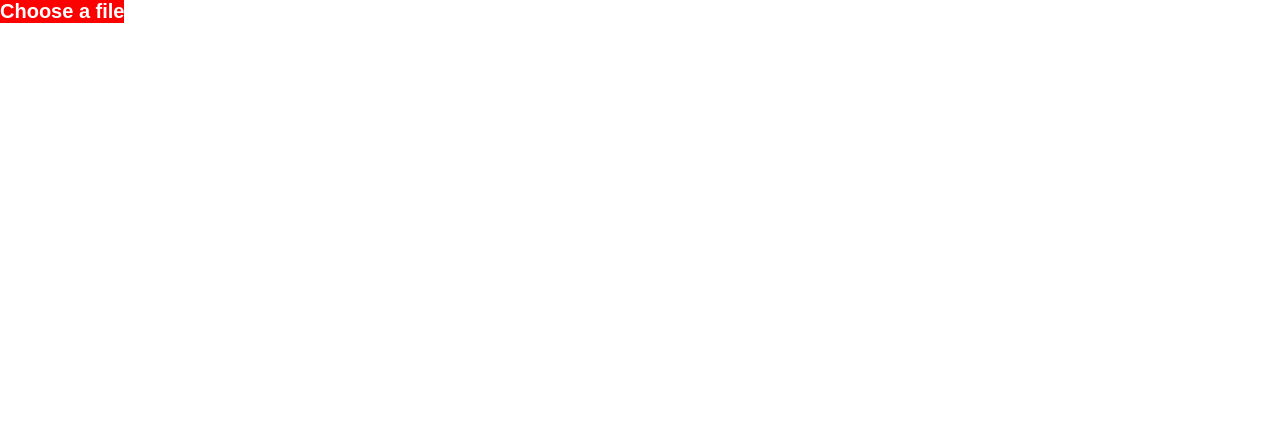
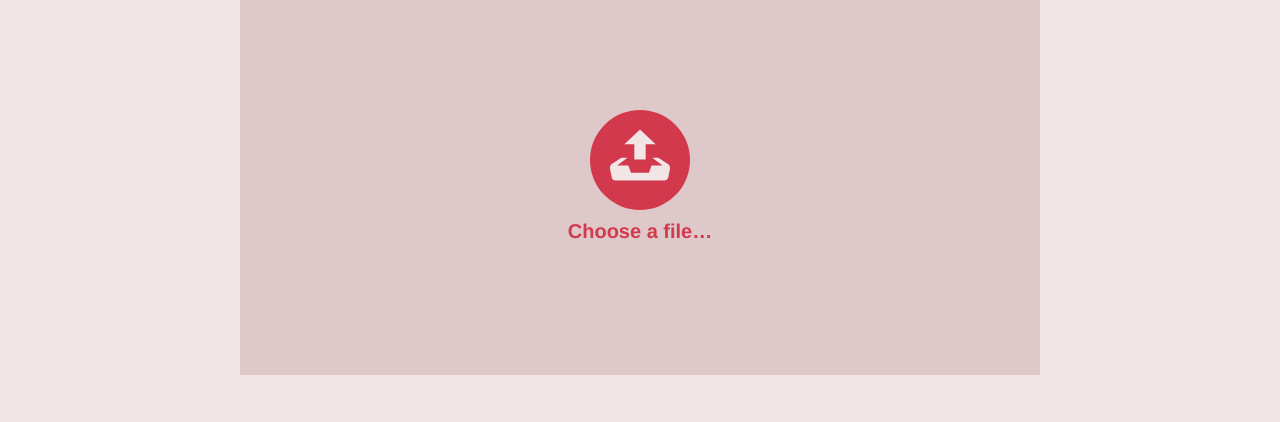
Before and after one commit to cclearner-happen/DM-project, a Flask app: page / in a window 1280 px wide. Shown: the top 422 px of the page. Run offline with Flask 2, Linux system fonts and the light colour scheme.

Commit message:
change some file structures and add some styles

```diff
--- /dev/null
+++ b/static/css/component.css
@@ -0,0 +1,68 @@
+.inputfile + label {
+  max-width: 80%;
+  font-size: 1.25rem;
+  /* 20px */
+  font-weight: 700;
+  text-overflow: ellipsis;
+  white-space: nowrap;
+  cursor: pointer;
+  display: inline-block;
+  overflow: hidden;
+  padding: 0.625rem 1.25rem;
+  /* 10px 20px */
+}
+
+.inputfile {
+  display: none;
+}
+
+.inputfile:focus + label,
+.inputfile.has-focus + label {
+  outline: 1px dotted #000;
+  outline: -webkit-focus-ring-color auto 5px;
+}
+
+.inputfile + label svg {
+  width: 1em;
+  height: 1em;
+  vertical-align: middle;
+  fill: currentColor;
+  margin-top: -0.25em;
+  /* 4px */
+  margin-right: 0.25em;
+  /* 4px */
+}
+
+/* upload file style  */
+
+.inputfile + label {
+  color: #d3394c;
+}
+
+.inputfile:focus + label,
+.inputfile.has-focus + label,
+.inputfile + label:hover {
+  color: #722040;
+}
+
+.inputfile + label figure {
+  width: 100px;
+  height: 100px;
+  border-radius: 50%;
+  background-color: #d3394c;
+  display: block;
+  padding: 20px;
+  margin: 0 auto 10px;
+}
+
+.inputfile:focus + label figure,
+.inputfile.has-focus + label figure,
+.inputfile + label:hover figure {
+  background-color: #722040;
+}
+
+.inputfile + label svg {
+  width: 100%;
+  height: 100%;
+  fill: #f1e5e6;
+}
--- /dev/null
+++ b/static/css/index.css
@@ -0,0 +1,87 @@
+@font-face {
+  font-weight: normal;
+  font-style: normal;
+  font-family: "codropsicons";
+  src: url("../fonts/codropsicons/codropsicons.eot");
+  src: url("../fonts/codropsicons/codropsicons.eot?#iefix")
+      format("embedded-opentype"),
+    url("../fonts/codropsicons/codropsicons.woff") format("woff"),
+    url("../fonts/codropsicons/codropsicons.ttf") format("truetype"),
+    url("../fonts/codropsicons/codropsicons.svg#codropsicons") format("svg");
+}
+
+/* some basic styles */
+
+*,
+*:after,
+*:before {
+  -webkit-box-sizing: border-box;
+  box-sizing: border-box;
+}
+
+.clearfix:before,
+.clearfix:after {
+  display: table;
+  content: "";
+}
+
+.clearfix:after {
+  clear: both;
+}
+
+body {
+  font-family: Avenir, "Helvetica Neue", "Lato", "Segoe UI", Helvetica, Arial,
+    sans-serif;
+  color: #4b0f31;
+  background-color: #f1e5e6;
+  -webkit-font-smoothing: antialiased;
+  -moz-osx-font-smoothing: grayscale;
+}
+
+a {
+  outline: none;
+  color: #d3394c;
+  text-decoration: none;
+}
+
+a:hover,
+a:focus {
+  color: #722040;
+}
+
+.hidden {
+  position: absolute;
+  overflow: hidden;
+  width: 0;
+  height: 0;
+  pointer-events: none;
+}
+
+/* content */
+
+.content {
+  width: 100%;
+  max-width: 800px;
+  text-align: center;
+  margin: 0 auto;
+  padding: 0 0 3em 0;
+}
+
+.content footer {
+  color: #b39295;
+  margin-top: 40px;
+}
+
+.content footer a:hover,
+.content footer a:focus {
+  color: #4b0f31;
+}
+
+.box {
+  background-color: #dfc8ca;
+  padding: 6.25rem 1.25rem;
+}
+
+.box + .box {
+  margin-top: 2.5rem;
+}
--- /dev/null
+++ b/static/css/normalize.css
@@ -0,0 +1,166 @@
+article,
+aside,
+details,
+figcaption,
+figure,
+footer,
+header,
+hgroup,
+main,
+nav,
+section,
+summary {
+  display: block;
+}
+audio,
+canvas,
+video {
+  display: inline-block;
+}
+audio:not([controls]) {
+  display: none;
+  height: 0;
+}
+[hidden] {
+  display: none;
+}
+html {
+  font-family: sans-serif;
+  -ms-text-size-adjust: 100%;
+  -webkit-text-size-adjust: 100%;
+}
+body {
+  margin: 0;
+}
+a:focus {
+  outline: thin dotted;
+}
+a:active,
+a:hover {
+  outline: 0;
+}
+h1 {
+  font-size: 2em;
+  margin: 0.67em 0;
+}
+abbr[title] {
+  border-bottom: 1px dotted;
+}
+b,
+strong {
+  font-weight: bold;
+}
+dfn {
+  font-style: italic;
+}
+hr {
+  -moz-box-sizing: content-box;
+  box-sizing: content-box;
+  height: 0;
+}
+mark {
+  background: #ff0;
+  color: #000;
+}
+code,
+kbd,
+pre,
+samp {
+  font-family: monospace, serif;
+  font-size: 1em;
+}
+pre {
+  white-space: pre-wrap;
+}
+q {
+  quotes: "\201C""\201D""\2018""\2019";
+}
+small {
+  font-size: 80%;
+}
+sub,
+sup {
+  font-size: 75%;
+  line-height: 0;
+  position: relative;
+  vertical-align: baseline;
+}
+sup {
+  top: -0.5em;
+}
+sub {
+  bottom: -0.25em;
+}
+img {
+  border: 0;
+}
+svg:not(:root) {
+  overflow: hidden;
+}
+figure {
+  margin: 0;
+}
+fieldset {
+  border: 1px solid #c0c0c0;
+  margin: 0 2px;
+  padding: 0.35em 0.625em 0.75em;
+}
+legend {
+  border: 0;
+  padding: 0;
+}
+button,
+input,
+select,
+textarea {
+  font-family: inherit;
+  font-size: 100%;
+  margin: 0;
+}
+button,
+input {
+  line-height: normal;
+}
+button,
+select {
+  text-transform: none;
+}
+button,
+html input[type="button"],
+input[type="reset"],
+input[type="submit"] {
+  -webkit-appearance: button;
+  cursor: pointer;
+}
+button[disabled],
+html input[disabled] {
+  cursor: default;
+}
+input[type="checkbox"],
+input[type="radio"] {
+  box-sizing: border-box;
+  padding: 0;
+}
+input[type="search"] {
+  -webkit-appearance: textfield;
+  -moz-box-sizing: content-box;
+  -webkit-box-sizing: content-box;
+  box-sizing: content-box;
+}
+input[type="search"]::-webkit-search-cancel-button,
+input[type="search"]::-webkit-search-decoration {
+  -webkit-appearance: none;
+}
+button::-moz-focus-inner,
+input::-moz-focus-inner {
+  border: 0;
+  padding: 0;
+}
+textarea {
+  overflow: auto;
+  vertical-align: top;
+}
+table {
+  border-collapse: collapse;
+  border-spacing: 0;
+}
--- a/static/style.css
+++ /dev/null
@@ -1,26 +0,0 @@
-* {
-  margin: 0;
-  padding: 0;
-  font-family: sans-serif;
-}
-.inputfile {
-  width: 0.1px;
-  height: 0.1px;
-  opacity: 0;
-  overflow: hidden;
-  position: absolute;
-  z-index: -1;
-}
-
-.inputfile + label {
-  font-size: 1.25em;
-  font-weight: 700;
-  color: white;
-  background-color: black;
-  display: inline-block;
-}
-
-.inputfile:focus + label,
-.inputfile + label:hover {
-  background-color: red;
-}
--- a/templates/index.html
+++ b/templates/index.html
@@ -4,11 +4,14 @@
     <meta charset="UTF-8" />
     <meta name="viewport" content="width=device-width, initial-scale=1.0" />
     <title>Demo</title>
-    <link rel="stylesheet" href="../static/style.css" />
+    <link rel="stylesheet" href="../static/css/component.css" />
+    <link rel="stylesheet" href="../static/css/normalize.css" />
+    <link rel="stylesheet" href="../static/css/index.css" />
   </head>
   <body>
     <div class="container">
-      <div class="upLoad">
+      <div class="content">
+        <div class="box">
           <input
             type="file"
             name="file"
@@ -16,10 +19,25 @@
             class="inputfile"
             onchange="loadFile(event)"
           />
-        <label for="file">Choose a file</label>
-        <div><img id="output" sizes="500" /></div>
+          <label for="file"
+            ><figure>
+              <svg
+                xmlns="http://www.w3.org/2000/svg"
+                width="20"
+                height="17"
+                viewBox="0 0 20 17"
+              >
+                <path
+                  d="M10 0l-5.2 4.9h3.3v5.1h3.8v-5.1h3.3l-5.2-4.9zm9.3 11.5l-3.2-2.1h-2l3.4 2.6h-3.5c-.1 0-.2.1-.2.1l-.8 2.3h-6l-.8-2.2c-.1-.1-.1-.2-.2-.2h-3.6l3.4-2.6h-2l-3.2 2.1c-.4.3-.7 1-.6 1.5l.6 3.1c.1.5.7.9 1.2.9h16.3c.6 0 1.1-.4 1.3-.9l.6-3.1c.1-.5-.2-1.2-.7-1.5z"
+                />
+              </svg>
+            </figure>
+            <span>Choose a file&hellip;</span></label
+          >
+          <div class="image"><img id="output" weight="300" /></div>
         </div>
       </div>
-    <script src="../static/app.js" type="text/javascript"></script>
+    </div>
+    <script src="../static/js/app.js" type="text/javascript"></script>
   </body>
 </html>
```
Also changed, not shown: static/fonts/codropsicons/codropsicons.svg (added), static/fonts/codropsicons/codropsicons.ttf (added), static/fonts/codropsicons/codropsicons.woff (added), static/fonts/codropsicons/license.txt (added), static/js/app.js (renamed from static/app.js), 4 other files. Lines whose indentation alone changed are shown as unchanged.
